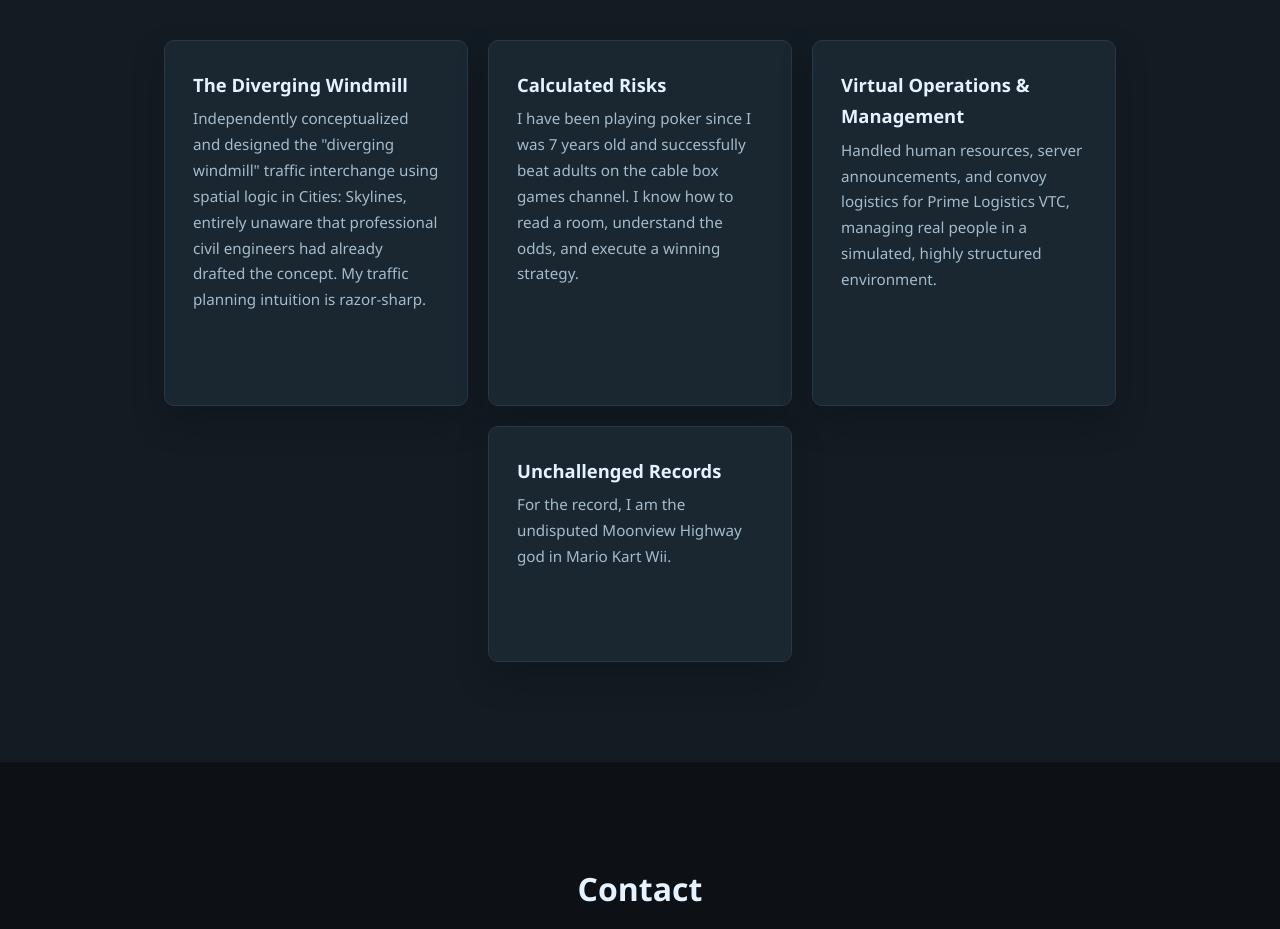
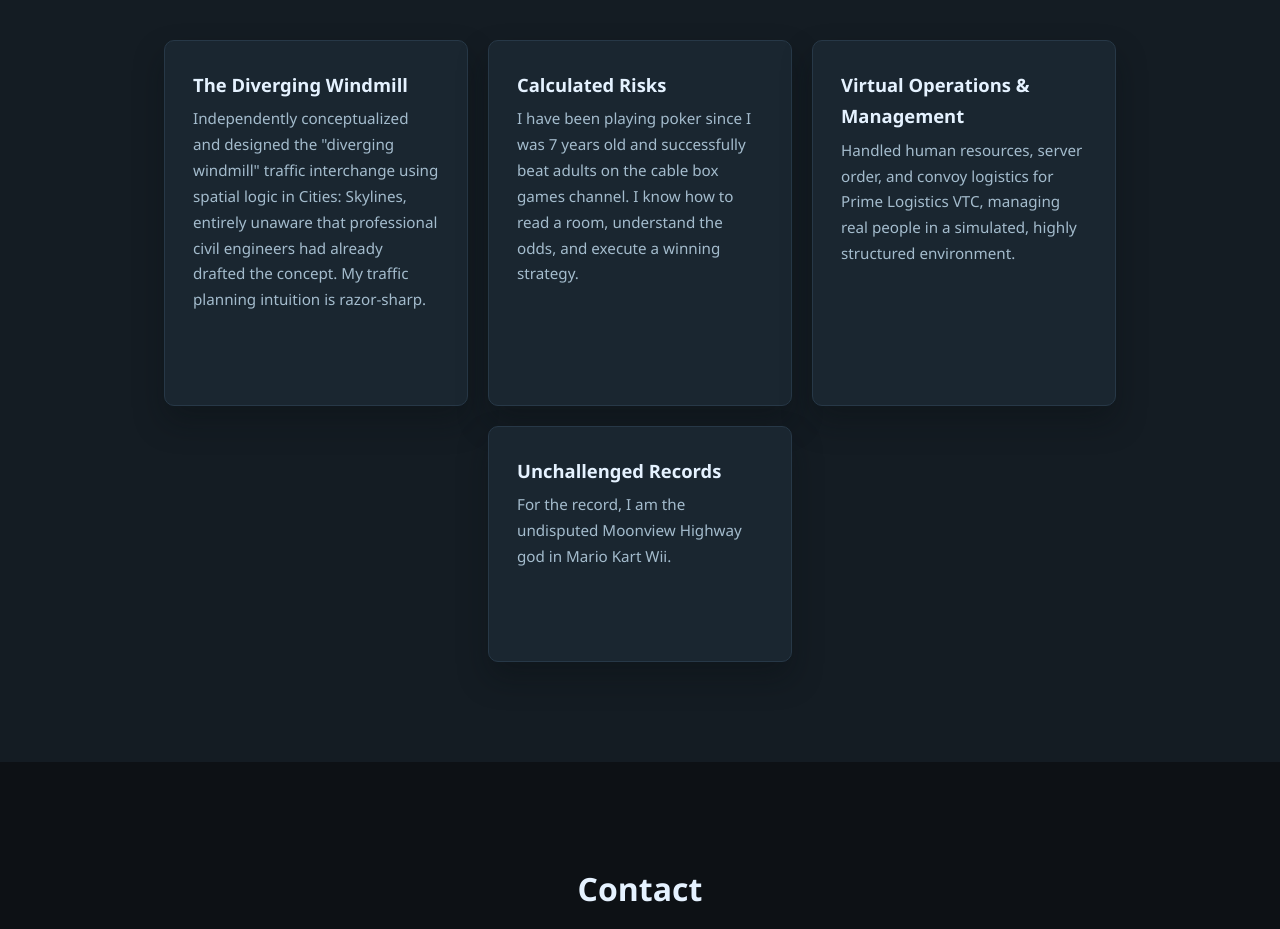
Before and after one commit to KoJesko/project3-portfolio, a React (Create React App) app: page / in a window 1280 px wide. Shown: the part 6540-7469 px from the top of the page. Built offline with nearby package versions, Linux system fonts and the light colour scheme; no server answers.

Commit message:
Fixed human resources description to be more accurate

```diff
--- a/src/components/Pride.js
+++ b/src/components/Pride.js
@@ -19,7 +19,7 @@ const trophies = [
     title: 'Virtual Operations & Management',
     easterNote: 'Convoy routes optimized, no pileups.',
     description:
-      'Handled human resources, server announcements, and convoy logistics for Prime Logistics VTC, managing real people in a simulated, highly structured environment.',
+      'Handled human resources, server order, and convoy logistics for Prime Logistics VTC, managing real people in a simulated, highly structured environment.',
   },
   {
     title: 'Unchallenged Records',
```
